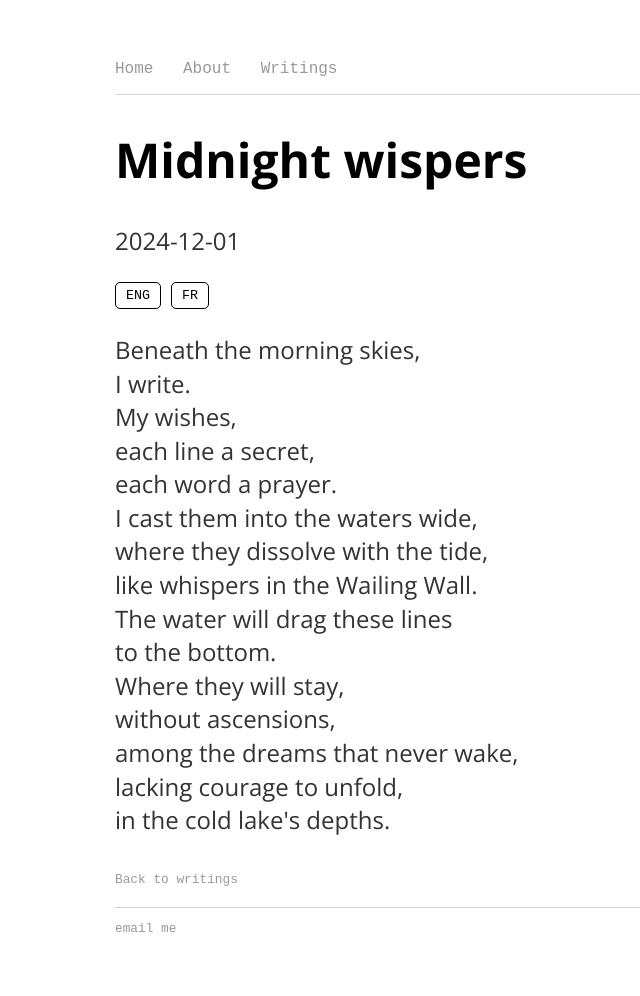
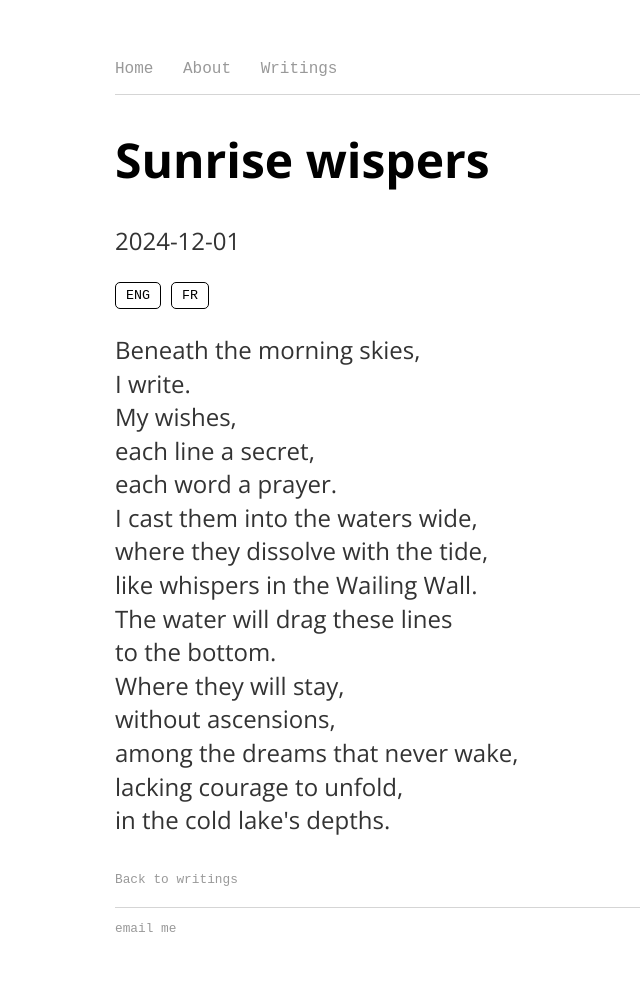
Before and after one commit to piotrvish/piotrvish.github.io, a Jekyll site: the page blog/2024-08-19-midnight-wispers.html, which Jekyll copies as it is, in a window 1280 px wide. Shown: the whole page, without its empty margins (205-845 px from the left). Built offline with Jekyll 4.4.1, drawn with Linux system fonts in a browser that asks for light colours; some web fonts are replaced.

Commit message:
Update 2024-08-19-midnight-wispers.html

```diff
--- a/blog/2024-08-19-midnight-wispers.html
+++ b/blog/2024-08-19-midnight-wispers.html
@@ -1,7 +1,7 @@
 <!DOCTYPE html>
 <html>
 <head>
-    <title>Midnight wispers</title>
+    <title>Sunrise wispers</title>
     <link rel="preconnect" href="https://fonts.googleapis.com">
     <link rel="preconnect" href="https://fonts.gstatic.com" crossorigin>
     <link href="https://fonts.googleapis.com/css2?family=Azeret+Mono:ital,wght@0,100..900;1,100..900&family=Manrope:wght@200..800&family=Open+Sans:ital,wght@0,300..800;1,300..800&display=swap" rel="stylesheet">
@@ -17,7 +17,7 @@
         </ul>
     </nav>
     <div class="container">
-        <h1>Midnight wispers</h1>
+        <h1>Sunrise wispers</h1>
         <p class="date">2024-12-01</p>
         <div class="language-buttons">
             <button class="language" data-language="eng">ENG</button>
```
